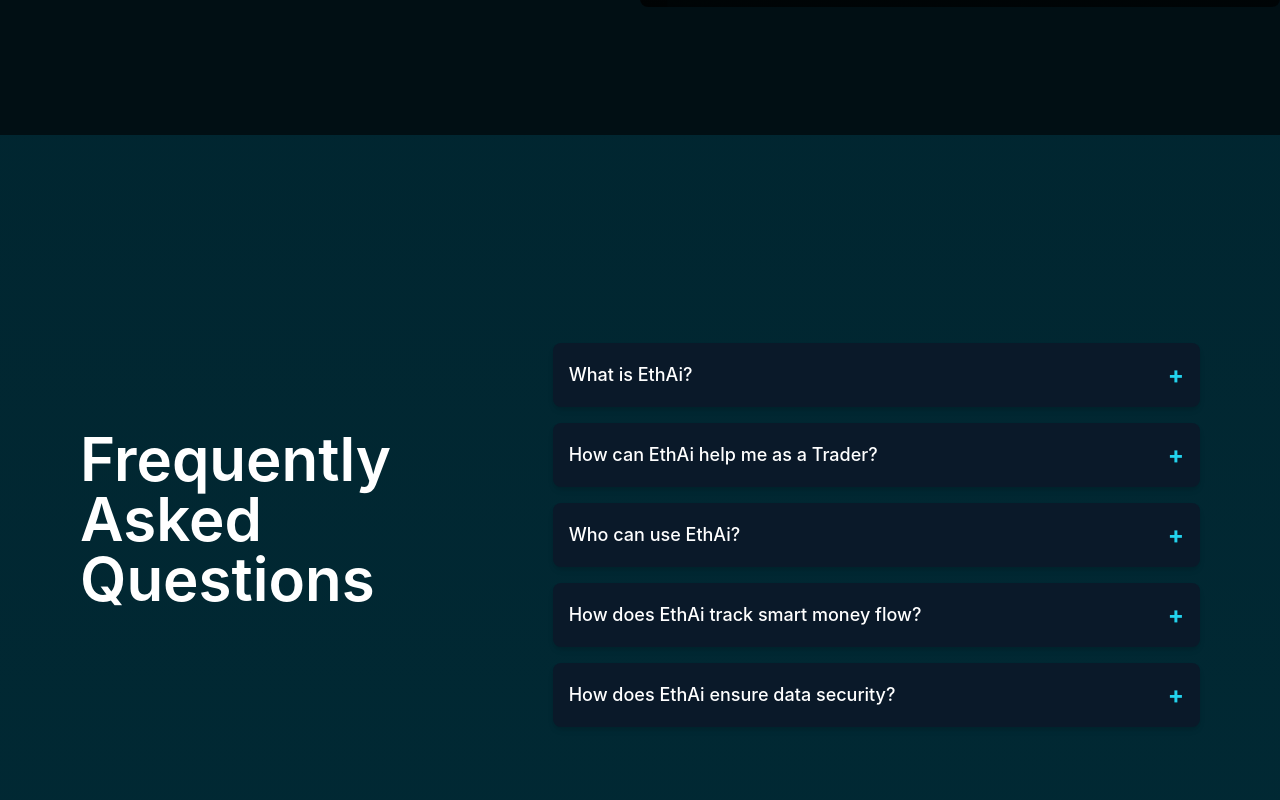
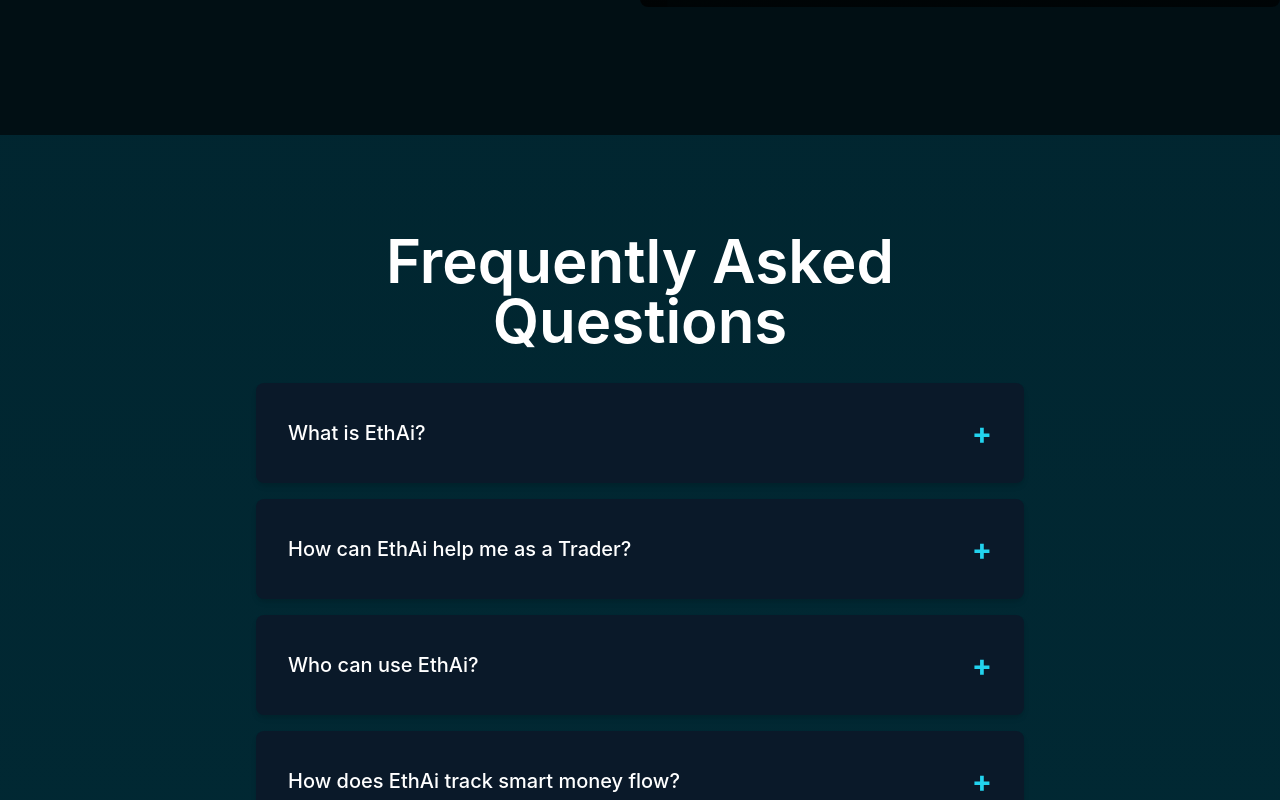
Before and after one commit to LataBansavade/LataBansavade_FrontendDeveloper, a React (Vite) app: page / in a window 1280 px wide. Shown: the part 5420-6220 px from the top of the page. Built offline with nearby package versions, Linux system fonts and the light colour scheme.

Commit message:
Update FAQ.tsx

```diff
--- a/src/components/FAQ.tsx
+++ b/src/components/FAQ.tsx
@@ -21,21 +21,24 @@
   };
 
   return (
-    <div className=" text-white min-h-screen flex justify-around items-center p-20">
-      <h2 className="text-6xl font-semibold mb-8">Frequently Asked Questions</h2>
-      <div className="space-y-4 max-w-3xl w-full">
+    <div className="text-white min-h-screen flex justify-center items-center px-4 py-20 sm:py-24">
+      <div className="w-full max-w-3xl">
+        <h2 className="text-4xl sm:text-5xl md:text-6xl font-semibold text-center mb-8">
+          Frequently Asked Questions
+        </h2>
+        <div className="space-y-4">
           {faqData.map((item, index) => (
             <div
               key={index}
-            className="bg-[#0A1929] p-4 rounded-lg shadow-md transition-all"
+              className="bg-[#0A1929] p-6 sm:p-8 rounded-lg shadow-md transition-all"
             >
               <div
                 className="flex justify-between items-center cursor-pointer"
                 onClick={() => toggleFAQ(index)}
               >
-              <h3 className="text-lg font-medium">{item.question}</h3>
+                <h3 className="text-sm sm:text-lg md:text-xl font-medium">{item.question}</h3>
                 <span
-                className={`text-cyan-400 font-bold text-2xl transition-transform ${
+                  className={`text-cyan-400 font-bold text-xl sm:text-2xl md:text-3xl transition-transform ${
                     activeIndex === index ? "rotate-45" : "rotate-0"
                   }`}
                 >
@@ -43,10 +46,11 @@
                 </span>
               </div>
               {activeIndex === index && (
-              <p className="mt-4 text-gray-400">{item.answer}</p>
+                <p className="mt-4 text-gray-400 text-sm sm:text-base md:text-lg">{item.answer}</p>
               )}
             </div>
           ))}
+        </div>
       </div>
     </div>
   );
```
Lines whose indentation alone changed are shown as unchanged.
